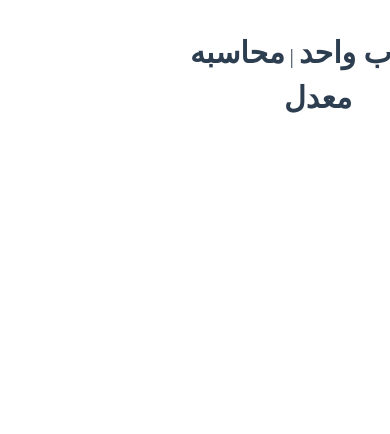
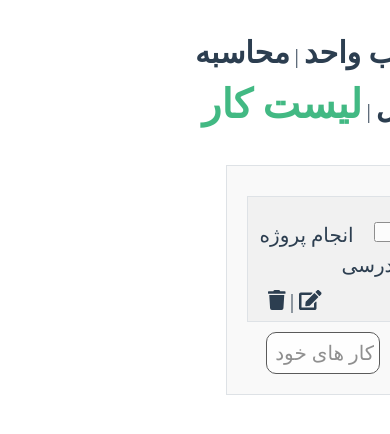
Before and after one commit to sadegh1377/selectUnit, a Vue app: page /to-do-list in a window 390 px wide. Shown: the top 434 px of the page. Built offline with nearby package versions, Linux system fonts and the light colour scheme; a web font is replaced by a local one.

Commit message:
add toDoList component

```diff
--- a/src/App.vue
+++ b/src/App.vue
@@ -4,6 +4,8 @@
             <router-link to="/" class="fontSize">انتخاب واحد</router-link>
             |
             <router-link to="/calculate-avg" class="fontSize">محاسبه معدل</router-link>
+            |
+            <router-link to="/to-do-list" class="fontSize">لیست کار</router-link>
         </div>
         <router-view/>
     </div>
--- /dev/null
+++ b/src/components/toDoList/TodoList.vue
@@ -0,0 +1,143 @@
+<template>
+    <div id="TodoList" class="">
+        <div class="container w-50 mainBackground border p-3">
+            <div class="row p-1 m-0 border listBackground mt-2"
+                 v-for="(task,index) in tasksList" :key="index">
+                <div class="col-sm-8 col-md-8 col-lg-8 text-right p-0">
+                    <input type="checkbox" class="checkbox mt-3" v-model="task.isChecked"
+                           @click="checked(task)">
+                    <p class="mr-3 d-inline"
+                       :class="{checked : task.isChecked === true}"
+                       v-if="!task.editing">{{task.taskName}}</p>
+                    <input type="text"
+                           class="mr-3 rounded"
+                           v-else
+                           v-focus
+                           @blur="doneEditing(task)"
+                           @keyup.enter="doneEditing(task)"
+                           @keyup.esc="cancelEditing(task)"
+                           v-model="task.taskName">
+                </div>
+                <div class="col-sm-4 col-md-4 col-lg-4 text-left">
+                    <font-awesome-icon icon="edit" class="mt-2 hover"
+                                       @click="editTask(task)"></font-awesome-icon>
+                    |
+                    <font-awesome-icon icon="trash" class="mt-2 hover"
+                                       @click="deleteTack(index)"></font-awesome-icon>
+                </div>
+            </div>
+            <div class="mt-2">
+                <input type="text" class="w-75 text-center "
+                       v-model="taskName"
+                       @keyup.enter="addTask"
+                       v-focus
+                       placeholder="کار های خود را اینجا وارد کنید و اینتر بزنید">
+                <p class="text-danger" v-if="feedback">{{feedback}}</p>
+            </div>
+        </div>
+    </div>
+</template>
+
+<script>
+    export default {
+        name: "TodoList",
+        data() {
+            return {
+                taskName: null,
+                isChecked: false,
+                beforeEditTask: null,
+                tasksList: [
+                    {
+                        taskName: "انجام پروژه درسی",
+                        isChecked: false,
+                        editing: false
+                    }
+                ],
+                feedback: null
+
+            }
+        },
+        directives: {
+            focus: {
+                inserted(el) {
+                    el.focus()
+                }
+            }
+        },
+        methods: {
+            addTask() {
+                if (this.taskName === null ||
+                    this.taskName === "") {
+                    this.feedback = "نام کار نمیتواند خالی باشد"
+                } else {
+                    this.tasksList.push({
+                        taskName: this.taskName,
+                        isChecked: false,
+                        editing: false
+                    })
+                    this.taskName = null;
+                    this.feedback = null;
+                }
+            },
+            deleteTack(task) {
+                this.tasksList.splice(task, 1);
+                if (this.tasksList.length === 0) {
+                    this.feedback = null;
+                }
+            },
+            editTask(task) {
+                this.beforeEditTask = task.taskName;
+                task.editing = true;
+            },
+            doneEditing(task) {
+                if (task.taskName.trim() === "") {
+                    task.taskName = this.beforeEditTask;
+                }
+                task.editing = false;
+            },
+            cancelEditing(task) {
+                task.taskName = this.beforeEditTask;
+                task.editing = false;
+            },
+            checked(task) {
+                this.isChecked = task.isChecked === false;
+            }
+        }
+    }
+</script>
+
+<style scoped>
+    .mainBackground {
+        background-color: #f9f9f9;
+    }
+
+    .listBackground {
+        background-color: #f1f1f1;
+    }
+
+    .checkbox {
+        /*margin-top: 1px;*/
+        height: 20px;
+        width: 20px;
+        background-color: #eee;
+    }
+
+    .hover {
+        cursor: pointer;
+    }
+
+    .checked {
+        text-decoration: line-through;
+    }
+
+    input {
+        /*text-align: center;*/
+        opacity: 0.8;
+        padding: 5px;
+        border: 1px solid #333333;
+        border-radius: 10px;
+        outline: none;
+        width: 210px;
+        /*font-weight: 400;*/
+    }
+</style>
--- a/src/main.js
+++ b/src/main.js
@@ -4,10 +4,10 @@ import router from './router'
 import store from './store'
 import 'bootstrap/dist/css/bootstrap.min.css'
 import {library} from '@fortawesome/fontawesome-svg-core'
-import {faTrash ,faPlus} from '@fortawesome/free-solid-svg-icons'
+import {faTrash, faPlus, faEdit} from '@fortawesome/free-solid-svg-icons'
 import {FontAwesomeIcon} from '@fortawesome/vue-fontawesome'
 
-library.add(faTrash,faPlus)
+library.add(faTrash, faPlus, faEdit)
 
 Vue.component('font-awesome-icon', FontAwesomeIcon)
 
--- a/src/router/index.js
+++ b/src/router/index.js
@@ -2,6 +2,7 @@ import Vue from 'vue'
 import VueRouter from 'vue-router'
 import Home from '../views/Home.vue'
 import CalculateAvg from "../components/average/CalculateAvg";
+import TodoList from "../components/toDoList/TodoList";
 
 Vue.use(VueRouter)
 
@@ -15,6 +16,11 @@ const routes = [
         path: '/calculate-avg',
         name: 'CalculateAvg',
         component: CalculateAvg
+    },
+    {
+        path: '/to-do-list',
+        name: 'ToDoList',
+        component: TodoList
     }
 ]
 
```
